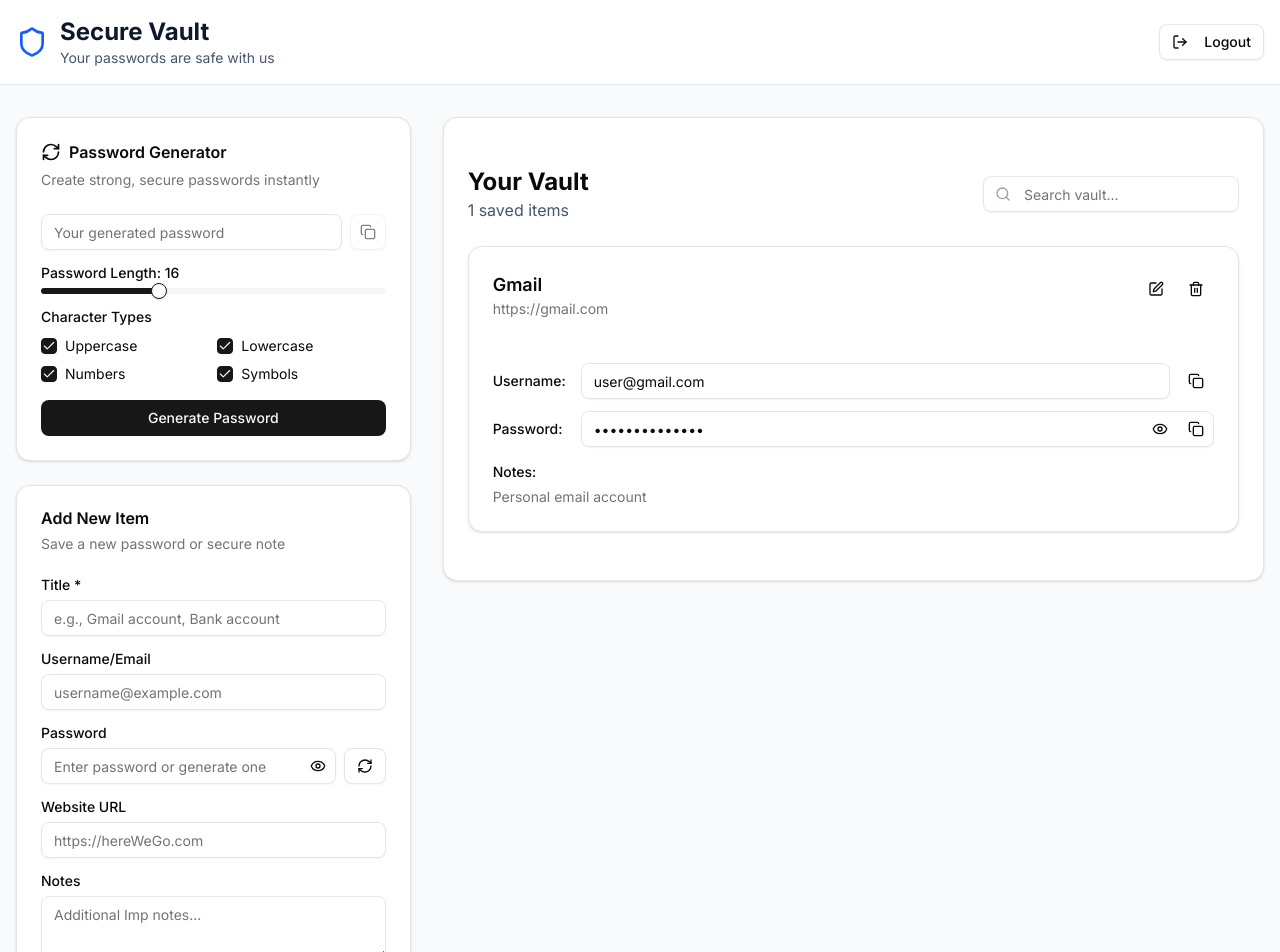
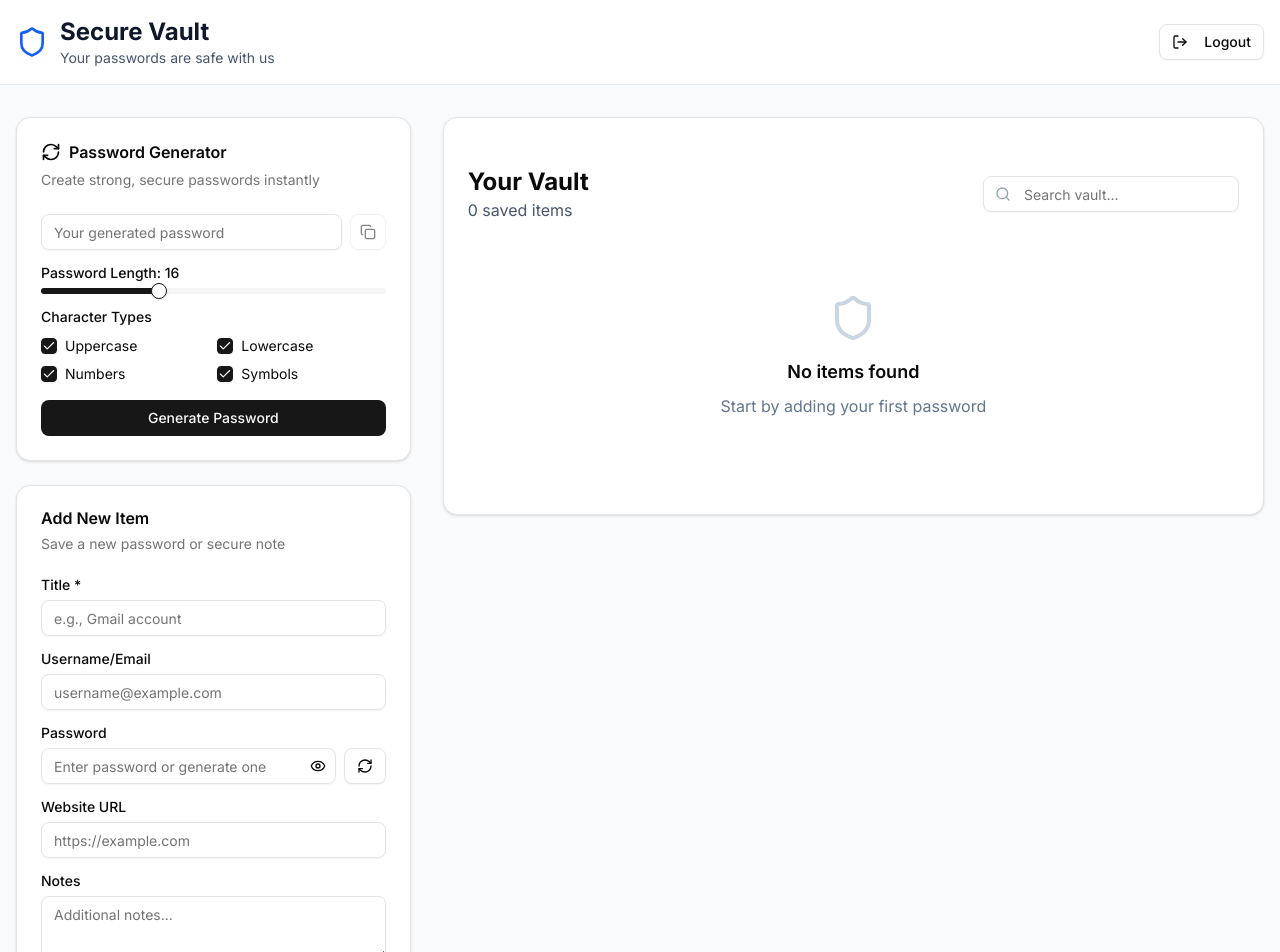
Before and after one commit to Amit-yadav099/Password-Generator-Secure-Vault, a Next.js app: page /vault in a window 1280 px wide. Before the commit this address had no page. Shown: the top 952 px of the page. Built offline with nearby package versions, Linux system fonts and the light colour scheme; sample sign-in values are in the browser's storage.

Commit message:
resolve refresh and memoryStorage issues

```diff
--- a/app/vault/page.tsx
+++ b/app/vault/page.tsx
@@ -8,10 +8,10 @@ import { Card, CardContent } from '@/components/ui/card';
 import PasswordGenerator from '@/components/PasswordGenerator';
 import VaultItemForm from '@/components/VaultItemForm';
 import VaultItemCard from '@/components/VaultItemCard';
-import { Search, Plus, LogOut, Shield } from 'lucide-react';
+import { Search, LogOut, Shield } from 'lucide-react';
 import { toast } from 'sonner';
 
-interface VaultItem{
+interface VaultItem {
   id: string;
   title: string;
   username?: string;
@@ -21,69 +21,102 @@ interface VaultItem{
   createdAt: string;
 }
 
-export default function VaultPage(){
-    const router=useRouter();
-    const [vaultItems,setVaultItems]=useState<VaultItem[]>([]);
-    const [searchTerm,setSearchTerm]=useState('');
-    const [showGenerator,setShowGenerator]=useState(false);
-    const [generatedPassword,setGeneratedPassword]=useState('');
+// Custom hook for vault persistence
+const useVaultStorage = () => {
+  const [vaultItems, setVaultItems] = useState<VaultItem[]>([]);
 
-    // check authentication
-    useEffect(()=>{
-        const token=localStorage.getItem('authtoken');
-        if(!token){
-            router.push('/auth');
-        }
-    },[router]);
+  // Load from localStorage on initial render
+  useEffect(() => {
+    const savedItems = localStorage.getItem('vaultItems');
+    if (savedItems) {
+      try {
+        setVaultItems(JSON.parse(savedItems));
+      } catch (error) {
+        console.error('Error parsing vault items:', error);
+      }
+    }
+  }, []);
 
-    // after the authentication, we need to load all the vault items on the UI
-    useEffect(()=>{
-    // intially with the MOCK data
-    // then we need to replace it with the actual API call
-    const mockItems:VaultItem[]=[
-        {
-        id: '1',
-        title: 'Gmail',
-        username: 'user@gmail.com',
-        password: 'StrongPass123!',
-        website: 'https://gmail.com',
-        notes: 'Personal email account',
-        createdAt: new Date().toISOString()
-      }
-     ];
-     setVaultItems(mockItems);
-    },[]);
+  // Save to localStorage whenever vaultItems change
+  const updateVaultItems = (newItems: VaultItem[]) => {
+    setVaultItems(newItems);
+    localStorage.setItem('vaultItems', JSON.stringify(newItems));
+  };
 
-const handleSaveItem = (itemData: Omit<VaultItem, 'id' | 'createdAt'>) => {
+  const handleSaveItem = (itemData: Omit<VaultItem, 'id' | 'createdAt'>) => {
     const newItem: VaultItem = {
       ...itemData,
       id: Date.now().toString(),
       createdAt: new Date().toISOString()
     };
-    setVaultItems(prev => [newItem, ...prev]);
+    updateVaultItems([newItem, ...vaultItems]);
     toast.success('Item saved to vault!');
   };
 
-
   const handleEditItem = (id: string, updates: Partial<VaultItem>) => {
-    setVaultItems(prev =>
-      prev.map(item => item.id === id ? { ...item, ...updates } : item)
+    const updatedItems = vaultItems.map(item =>
+      item.id === id ? { ...item, ...updates } : item
     );
+    updateVaultItems(updatedItems);
     toast.success('Item updated!');
   };
 
   const handleDeleteItem = (id: string) => {
-    setVaultItems(prev => prev.filter(item => item.id !== id));
+    const filteredItems = vaultItems.filter(item => item.id !== id);
+    updateVaultItems(filteredItems);
     toast.success('Item deleted!');
   };
 
+  return {
+    vaultItems,
+    handleSaveItem,
+    handleEditItem,
+    handleDeleteItem
+  };
+};
+
+export default function VaultPage() {
+  const router = useRouter();
+  const [isLoading, setIsLoading] = useState(true);
+  const [searchTerm, setSearchTerm] = useState('');
+  const [generatedPassword, setGeneratedPassword] = useState('');
+
+  // Use the persistent storage hook
+  const {
+    vaultItems,
+    handleSaveItem,
+    handleEditItem,
+    handleDeleteItem
+  } = useVaultStorage();
+
+  // Check authentication - FIXED: All hooks declared at top level
+  useEffect(() => {
+    const token = localStorage.getItem('authToken');
+    console.log('Token found:', token);
+    if (!token) {
+      console.log('Token is not present');
+      router.push('/auth');
+    } else {
+      setIsLoading(false);
+    }
+  }, [router]);
+
+  // Show loading state while checking authentication
+  if (isLoading) {
+    return (
+      <div className="min-h-screen flex items-center justify-center">
+        <div className="text-lg">Loading...</div>
+      </div>
+    );
+  }
+
   const handleGeneratePassword = () => {
-    // This will be called by the VaultItemForm to get a generated password
     return generatedPassword;
   };
 
   const handleLogout = () => {
     localStorage.removeItem('authToken');
+    localStorage.removeItem('vaultItems'); // Optional: clear vault data on logout
     router.push('/auth');
   };
 
@@ -93,8 +126,8 @@ const handleSaveItem = (itemData: Omit<VaultItem, 'id' | 'createdAt'>) => {
     item.website?.toLowerCase().includes(searchTerm.toLowerCase())
   );
 
-  return(
- <div className="min-h-screen bg-slate-50 dark:bg-slate-900">
+  return (
+    <div className="min-h-screen bg-slate-50 dark:bg-slate-900">
       {/* Header */}
       <header className="bg-white dark:bg-slate-800 border-b border-slate-200 dark:border-slate-700">
         <div className="container mx-auto px-4 py-4">
@@ -122,8 +155,7 @@ const handleSaveItem = (itemData: Omit<VaultItem, 'id' | 'createdAt'>) => {
         <div className="grid grid-cols-1 lg:grid-cols-3 gap-8">
           {/* Left Column - Generator & Add Form */}
           <div className="lg:col-span-1 space-y-6">
-            <PasswordGenerator />
-
+            <PasswordGenerator onPasswordGenerate={setGeneratedPassword} />
             <VaultItemForm
               onSave={handleSaveItem}
               onGeneratePassword={handleGeneratePassword}
--- a/components/VaultItemForm.tsx
+++ b/components/VaultItemForm.tsx
@@ -1,6 +1,6 @@
-'use-client';
+'use client';
 
-import { useState } from 'react';
+import { useRef, useState } from 'react';
 import { Button } from '@/components/ui/button';
 import { Input } from '@/components/ui/input';
 import { Label } from '@/components/ui/label';
@@ -9,37 +9,52 @@ import { Card, CardContent, CardDescription, CardHeader, CardTitle } from '@/com
 import { Save, Eye, EyeOff, RefreshCw } from 'lucide-react';
 
 interface VaultItemFormProps {
-    onSave:(item:any)=>void;
-    onGeneratePassword:()=>string;
+  onSave: (item: any) => void;
+  onGeneratePassword: () => string;
 }
 
-export default function VaultItemForm({onSave,onGeneratePassword}:VaultItemFormProps){
-    const [formData,setFormData]=useState({
-        title:'',
-        userName:'',
-        password:'',
-        website:'',
-        notes:''
-    });
+export default function VaultItemForm({ onSave, onGeneratePassword }: VaultItemFormProps) {
+  const titleRef = useRef<HTMLInputElement>(null);
+  const usernameRef = useRef<HTMLInputElement>(null);
+  const passwordRef = useRef<HTMLInputElement>(null);
+  const websiteRef = useRef<HTMLInputElement>(null);
+  const notesRef = useRef<HTMLTextAreaElement>(null);
+  const [showPassword, setShowPassword] = useState(false);
 
-    const [showPassword,setShowPassword] =useState(false);
+  const handleSubmit = (e: React.FormEvent) => {
+    e.preventDefault();
 
-    const handleSubmit=(e: React.FormEvent)=>{
-        e.preventDefault();
-        if(!formData.title){
+    const formData = {
+      title: titleRef.current?.value || '',
+      username: usernameRef.current?.value || '',
+      password: passwordRef.current?.value || '',
+      website: websiteRef.current?.value || '',
+      notes: notesRef.current?.value || ''
+    };
+
+    if (!formData.title) {
       alert('Title is required');
       return;
     }
+
     onSave(formData);
-        setFormData({title:'', userName:'', password:'', website:'', notes:''});
+
+    // Reset form
+    if (titleRef.current) titleRef.current.value = '';
+    if (usernameRef.current) usernameRef.current.value = '';
+    if (passwordRef.current) passwordRef.current.value = '';
+    if (websiteRef.current) websiteRef.current.value = '';
+    if (notesRef.current) notesRef.current.value = '';
   };
 
-    const handleGeneratePassword=()=>{
-        const newPassword=onGeneratePassword();
-        setFormData(prev=>({...prev, password:newPassword}));
+  const handleGeneratePassword = () => {
+    const newPassword = onGeneratePassword();
+    if (passwordRef.current) {
+      passwordRef.current.value = newPassword;
+    }
   };
 
-return(
+  return (
     <Card>
       <CardHeader>
         <CardTitle>Add New Item</CardTitle>
@@ -50,10 +65,9 @@ return(
           <div className="space-y-2">
             <Label htmlFor="title">Title *</Label>
             <Input
+              ref={titleRef}
               id="title"
-              value={formData.title}
-              onChange={(e) => setFormData(prev => ({ ...prev, title: e.target.value }))}
-              placeholder="e.g., Gmail account, Bank account"
+              placeholder="e.g., Gmail account"
               required
             />
           </div>
@@ -61,9 +75,8 @@ return(
           <div className="space-y-2">
             <Label htmlFor="username">Username/Email</Label>
             <Input
+              ref={usernameRef}
               id="username"
-              value={formData.userName}
-              onChange={(e) => setFormData(prev => ({ ...prev, username: e.target.value }))}
               placeholder="username@example.com"
             />
           </div>
@@ -73,10 +86,9 @@ return(
             <div className="flex gap-2">
               <div className="relative flex-1">
                 <Input
+                  ref={passwordRef}
                   id="password"
                   type={showPassword ? "text" : "password"}
-                  value={formData.password}
-                  onChange={(e) => setFormData(prev => ({ ...prev, password: e.target.value }))}
                   placeholder="Enter password or generate one"
                 />
                 <Button
@@ -102,21 +114,19 @@ return(
           <div className="space-y-2">
             <Label htmlFor="website">Website URL</Label>
             <Input
+              ref={websiteRef}
               id="website"
               type="url"
-              value={formData.website}
-              onChange={(e) => setFormData(prev => ({ ...prev, website: e.target.value }))}
-              placeholder="https://hereWeGo.com"
+              placeholder="https://example.com"
             />
           </div>
 
           <div className="space-y-2">
             <Label htmlFor="notes">Notes</Label>
             <Textarea
+              ref={notesRef}
               id="notes"
-              value={formData.notes}
-              onChange={(e) => setFormData(prev => ({ ...prev, notes: e.target.value }))}
-              placeholder="Additional Imp notes..."
+              placeholder="Additional notes..."
               rows={3}
             />
           </div>
--- a/components/passwordGenerator.tsx
+++ b/components/passwordGenerator.tsx
@@ -11,7 +11,11 @@ import { Card, CardContent, CardDescription, CardHeader, CardTitle } from '@/com
 import {Copy, RefreshCw, Check} from 'lucide-react';
 import {toast} from 'sonner';
 
-export default function PasswordGenerator(){
+interface PasswordGeneratorProps {
+  onPasswordGenerate?: (password: string) => void;
+}
+
+export default function PasswordGenerator({onPasswordGenerate}:PasswordGeneratorProps){
     const [password,setPassword]=useState('');
     const [length,setLength]=useState(16);
     const [includeUppercase,setIncludeUppercase]=useState(true);
@@ -43,8 +47,9 @@ export default function PasswordGenerator(){
     newPassword+=characters[randomIndex];
    }
    setPassword(newPassword);
+   onPasswordGenerate?.(newPassword);
    }
-   ,[length,includeUppercase,includeLowercase,includeNumbers,includeSymbols]);
+   ,[length,includeUppercase,includeLowercase,includeNumbers,includeSymbols,onPasswordGenerate]);
 
 
    const copyToClipboard= async() => {
```
Lines whose indentation alone changed are shown as unchanged.
